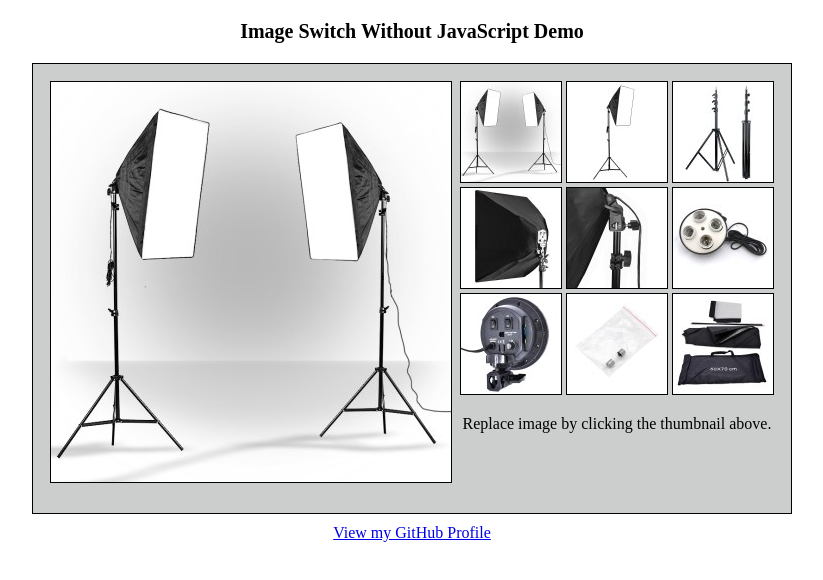
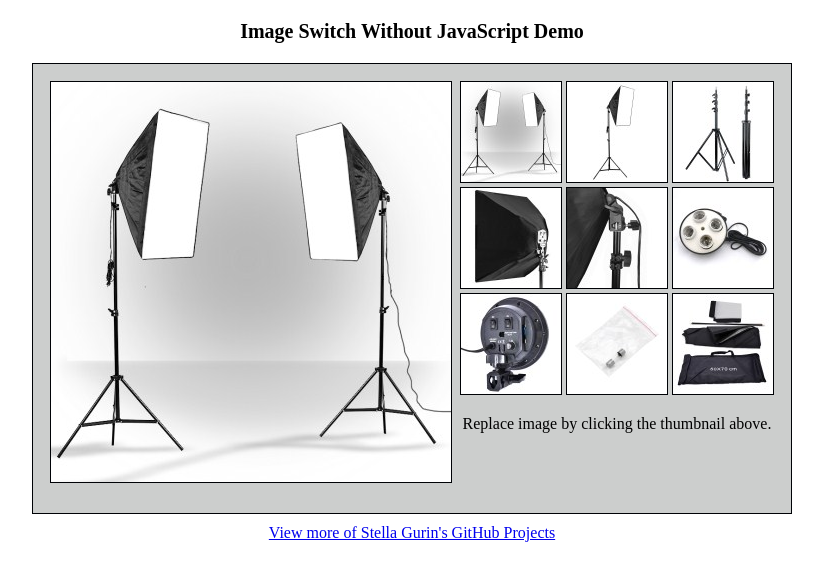
Before and after one commit to stellagurin/Image-Switch-Without-JavaScript, a plain HTML site: page index.html in a window 1280 px wide. Shown: the whole page, without its empty margins (228-1051 px from the left). Drawn offline with Linux system fonts and the light colour scheme.

Commit message:
Update index.html

```diff
--- a/index.html
+++ b/index.html
@@ -32,6 +32,6 @@
 		</td>
 	</tr>
 </table>
-<p class="footnote"><a href="https://github.com/stellagurin">View my GitHub Profile</a></p>
+<p class="footnote"><a href="https://github.com/stellagurin">View more of Stella Gurin's GitHub Projects</a></p>
 </body>
 </html>
```
